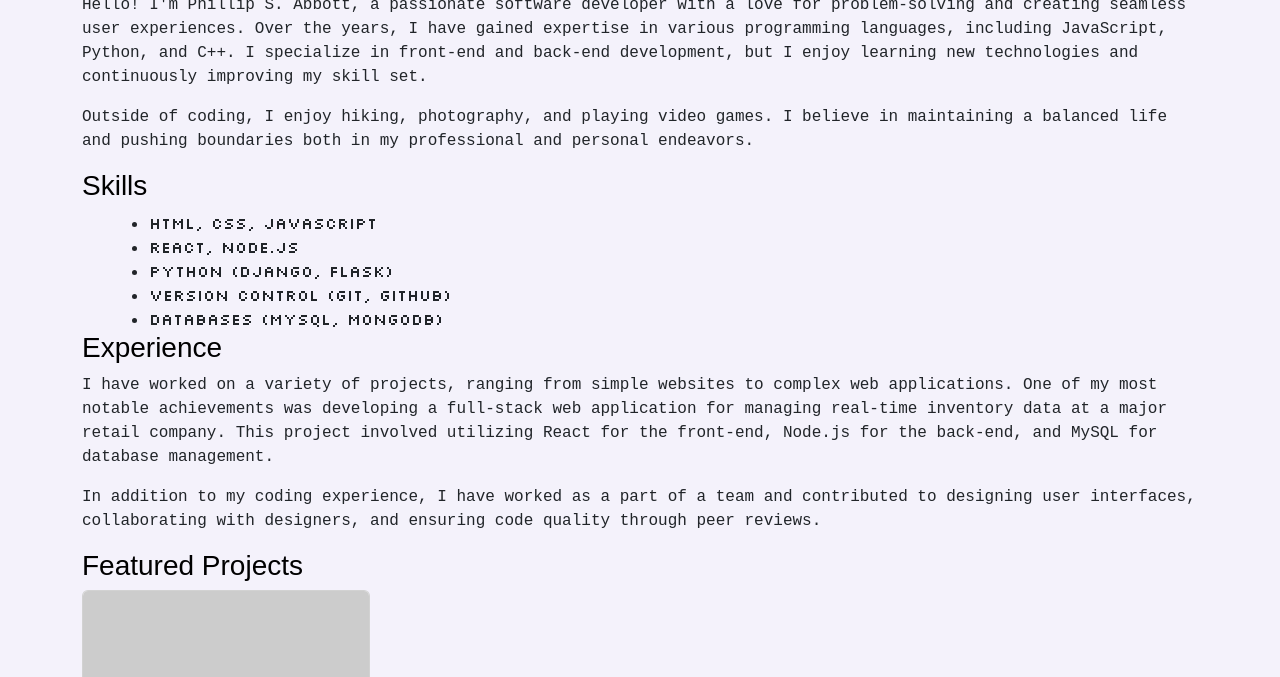
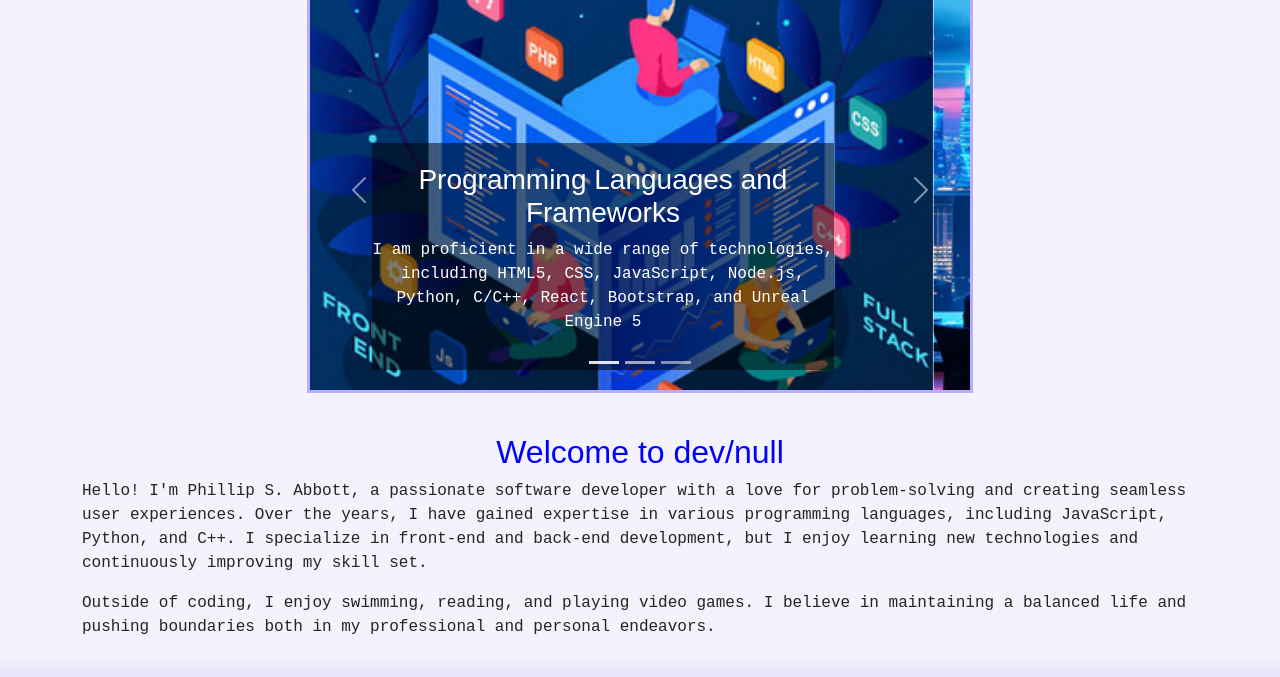
Before and after one commit to whiteRabbit1987/portfolio, a plain HTML site: page sites.html in a window 1280 px wide. Shown: the part 323-1000 px from the top of the page. Drawn offline with nearby package versions, Linux system fonts and the light colour scheme; placeholder pictures from the web are drawn by us.

Commit message:
added Carousel and made site.html changes

```diff
--- a/css/styles.css
+++ b/css/styles.css
@@ -56,6 +56,26 @@ header h2 {
 body.dark-mode .navbar .nav-item:hover {
     background-color: #333;
     color: #e0e0e0;
+}
+
+/* Carousel Content */
+
+.carousel-caption {
+    background-color: rgba(0, 0, 0, 0.5);
+}
+
+.carousel-caption h3 {
+    color: white !important;
+}
+
+.carousel {
+    border: solid #baacfa;
+}
+
+.carousel-item img {
+    object-fit: cover;
+    width: 100%;
+    height: 400px;
 }
 
 /* Accordion Content */
--- a/sites.html
+++ b/sites.html
@@ -79,10 +79,56 @@
                 <hr />
             </div>
         </div>
-        <!-- Main Section -->
+
+        <!-- carousel -->
+        <section class="row content-dif">
+            <div class="col-md-8 mx-auto">
+                <div class="carousel slide" id="siteCarousel" data-bs-ride="carousel">
+                    <div class="carousel-indicators">
+                        <button type="button" data-bs-target="#siteCarousel" data-bs-slide-to="0" class="active"></button>
+                        <button type="button" data-bs-target="#siteCarousel" data-bs-slide-to="1"></button>
+                        <button type="button" data-bs-target="#siteCarousel" data-bs-slide-to="2"></button>
+                    </div>
+                    <div class="carousel-inner">
+                        <div class="carousel-item active">
+                            <img src="images/Full Stack vs Front End vs Back End Developer.png" alt="full-stack"
+                                class="d-block w-100">
+                                <div class="carousel-caption">
+                                    <h3>Programming Languages and Frameworks</h3>
+                                    <p class="d-none d-sm-block">I am proficient in a wide range of technologies, including HTML5, CSS, JavaScript, Node.js, Python, C/C++, React, Bootstrap, and Unreal Engine 5</p>
+                                </div>
+                        </div>
+                        <div class="carousel-item">
+                            <img src="images/Bootcamp.png" alt="bootcamps" class="d-block w-100">
+                            <div class="carousel-caption">
+                                <h3>Onilne Bootcamps</h3>
+                                <p class="d-none d-sm-block">Over the past four years, I have dedicated all my free time to successfully completing the following programs: Nucamp Web Development Fundamentals, Nucamp Full Stack + Mobile Development, Nucamp Back End, SQL, and DevOps with Python, and the Vertex Game Dev Program.</p>
+                            </div>
+                        </div>
+                        <div class="carousel-item">
+                            <img src="images/Linux Terminal.png" alt="linux" class="d-block w-100">
+                            <div class="carousel-caption">
+                                <h3>Certificates</h3>
+                                <p class="d-none d-sm-block">Over the past four years, I have devoted my free time to successfully earning certifications in CompTIA ITF+, A+, Network+, Linux+, Security+, Cloud+, and the C/C++ Institute C Programmer.</p>
+                            </div>
+                        </div>
+                    </div>
+                    <a class="carousel-control-prev" href="#siteCarousel" role="button" data-bs-slide="prev">
+                        <span class="carousel-control-prev-icon"></span>
+                        <span class="sr-only">Previous</span>
+                    </a>
+                    <a class="carousel-control-next" href="#siteCarousel" role="button" data-bs-slide="next">
+                        <span class="carousel-control-next-icon"></span>
+                        <span class="sr-only">Next</span>
+                    </a>
+                </div>
+            </div>
+        </section>
+
+
         <div class="row">
             <div class="col">
-                <h2 class="about-me">About Me</h2>
+                <h2 class="about-me">Welcome to dev/null</h2>
                 <p>
                     Hello! I'm Phillip S. Abbott, a passionate software developer with a love for problem-solving and
                     creating
@@ -92,38 +138,15 @@
                     learning new technologies and continuously improving my skill set.
                 </p>
                 <p>
-                    Outside of coding, I enjoy hiking, photography, and playing video games. I believe in maintaining a
+                    Outside of coding, I enjoy swimming, reading, and playing video games. I believe in maintaining a
                     balanced
                     life and pushing boundaries both in my professional and personal endeavors.
-                </p>
-                <h3>Skills</h3>
-                <ul>
-                    <li>HTML, CSS, JavaScript</li>
-                    <li>React, Node.js</li>
-                    <li>Python (Django, Flask)</li>
-                    <li>Version Control (Git, GitHub)</li>
-                    <li>Databases (MySQL, MongoDB)</li>
-                </ul>
-                <h3>Experience</h3>
-                <p>
-                    I have worked on a variety of projects, ranging from simple websites to complex web applications.
-                    One of my
-                    most notable achievements was developing a full-stack web application for managing real-time
-                    inventory data
-                    at a major retail company. This project involved utilizing React for the front-end, Node.js for the
-                    back-end,
-                    and MySQL for database management.
-                </p>
-                <p>
-                    In addition to my coding experience, I have worked as a part of a team and contributed to designing
-                    user
-                    interfaces, collaborating with designers, and ensuring code quality through peer reviews.
                 </p>
             </div>
         </div>
 
         <!-- Projects Section -->
-        <div class="row">
+        <div class="row" hidden>
             <div class="col">
                 <h3>Featured Projects</h3>
                 <div class="card" style="width: 18rem;">
@@ -154,7 +177,8 @@
                 <div class="col-4 col-sm-2 offset-1">
                     <h5>Links</h5>
                     <ul class="list-unstyled d-flex ms-0">
-						<li class="nav-item"><a class="nav-link text-primary" href="index.html"><i class="fa-solid fa-house fa-lg"></i>
+                        <li class="nav-item"><a class="nav-link text-primary" href="index.html"><i
+                                    class="fa-solid fa-house fa-lg"></i>
                             </a></li>
                         <li class="nav-item ps-2"><a class="nav-link text-info" href="about.html"><i
                                     class="fa-solid fa-info fa-lg"></i></a></li>
```
Lines whose indentation alone changed are shown as unchanged.
